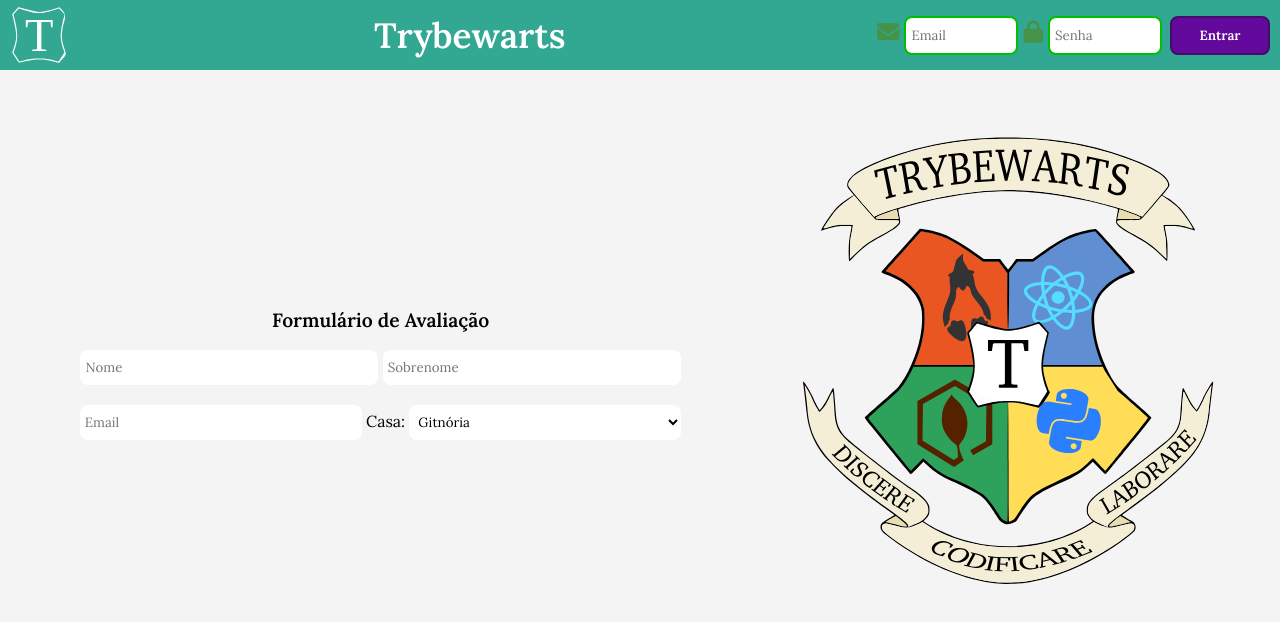
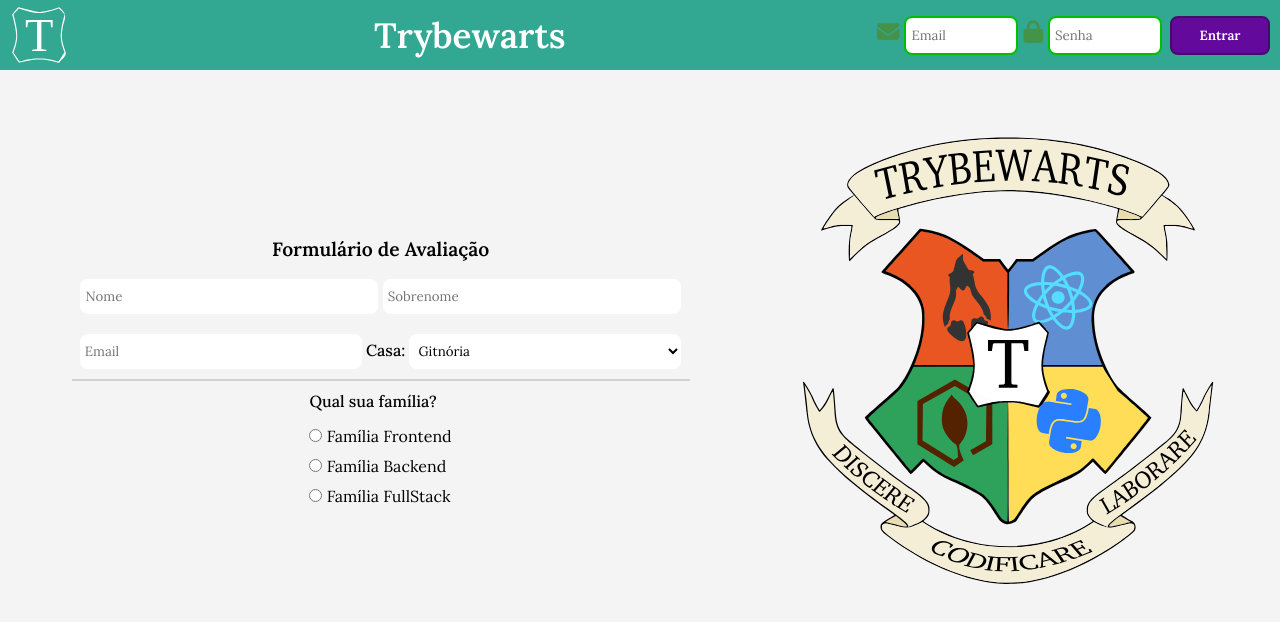
Before and after one commit to jpcp0614/Project-Trybewarts, a website: page index.html in a window 1280 px wide. Drawn offline with Linux system fonts and the light colour scheme.

Commit message:
:sparkles: feat: Requisito 12

```diff
--- a/index.html
+++ b/index.html
@@ -67,13 +67,41 @@
             id="input-email"
             placeholder="Email"
           />
-          <label for="house">Casa:</label>
+          <label for="house" id="label-house">Casa:</label>
           <select name="house" id="house">
             <option value="Gitnória" id="gitnoria-house">Gitnória</option>
             <option value="Reactpuff" id="reactpuff-house">Reactpuff</option>
             <option value="Corvinode" id="corvinode-house">Corvinode</option>
             <option value="Pytherina" id="pytherina-house">Pytherina</option>
           </select>
+        </div>
+        <div id="linha"></div>
+        <div class="container-label-family">
+          <label for="family" id="label-family">Qual sua família?</label>
+          <div id="labels-tech">
+            <div id="front-tech">
+              <input
+                type="radio"
+                name="family"
+                value="Frontend"
+                id="frontend"
+              />
+              <label for="frontend">Família Frontend</label>
+            </div>
+            <div id="back-tech">
+              <input type="radio" name="family" value="Backend" id="backend" />
+              <label for="backend">Família Backend</label>
+            </div>
+            <div id="full-tech">
+              <input
+                type="radio"
+                name="family"
+                value="FullStack"
+                id="fulstack"
+              />
+              <label for="fullstack">Família FullStack</label>
+            </div>
+          </div>
         </div>
       </form>
       <img
--- a/style.css
+++ b/style.css
@@ -105,6 +105,7 @@ body {
   width: 675px;
 }
 
+/* inputs */
 #input-name , #input-lastname {
   border: none;
   border-radius: 8px;
@@ -114,6 +115,7 @@ body {
   width: 18rem;
 }
 
+/* inputs */
 #input-email , #house {
   background-color: white;
   border: none;
@@ -125,6 +127,29 @@ body {
   width: 17rem;
 }
 
+#label-house {
+  font-weight: 500;
+}
+
+#linha {
+  border: 1px solid rgb(210, 210, 210);
+  margin: 10px;
+  width: 38.5rem;
+}
+
+#label-family {
+  font-weight: 500;
+}
+
+#labels-tech {
+  margin-top: 10px;
+}
+
+/* radios de tech */
+#front-tech , #back-tech , #full-tech {
+  padding: 5px 0;
+}
+
 /* ------ LOGO ------ */
 #trybewarts-forms-logo {
   height: 500px;
```
